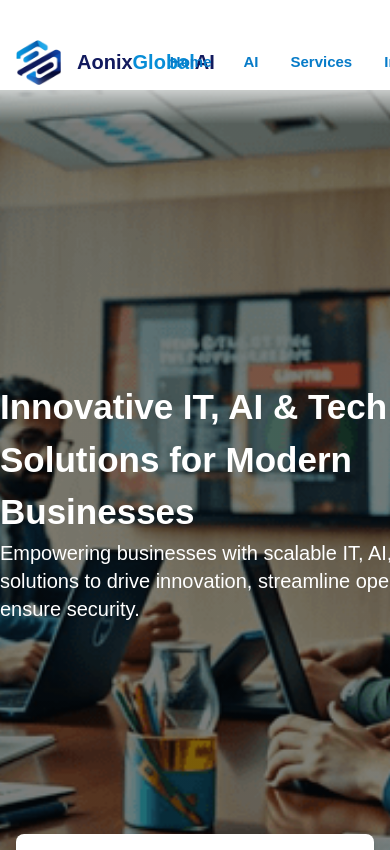
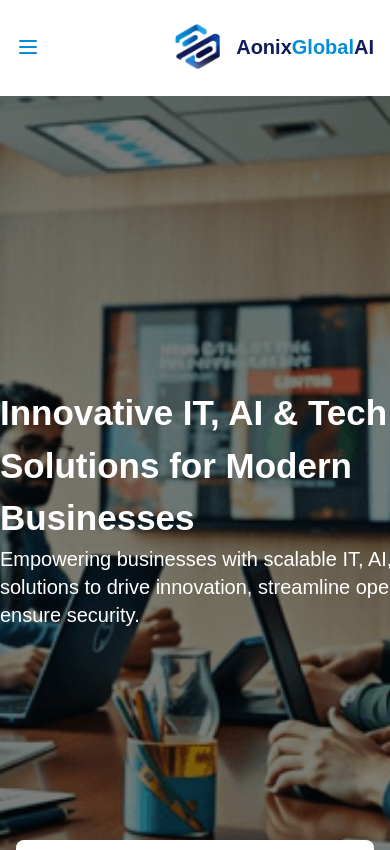
Before and after one commit to aOnixglobalai99/aonixglobalai-portfolio, a Next.js app: page / in a window 390 px wide. Shown: the top 850 px of the page. Built offline with nearby package versions, Linux system fonts and the light colour scheme.

Commit message:
hamburger and responsiveness added to header

```diff
--- a/src/app/Home/page.tsx
+++ b/src/app/Home/page.tsx
@@ -29,10 +29,8 @@ import FAQ from '../components/FAQs';
 const page = () => {
   return (
     <div className="" id="top">
-      <div className="header-back fixed w-full">
-        <Header />
-      </div>
-      <div className="pt-[90px]">
+      <Header />
+      <div className="">
         <div className="homepagefirstdiv-back h-[800px] bg-center bg-no-repeat bg-cover">
           <div className="h-full flex flex-col items-start w-[1140px] justify-center m-auto">
             <h2 className="text-[white]  font-black w-[488px] text-left text-[35px]">
--- a/src/app/components/Header.tsx
+++ b/src/app/components/Header.tsx
@@ -1,16 +1,124 @@
 'use client';
-// import React, { useState } from 'react';
+import React, { useState } from 'react';
 import Image from 'next/image';
 import Link from 'next/link';
-// import { FaChevronDown } from 'react-icons/fa';
-// import Dropdown from './Dropdown';
 import logo from '../assets/images/logo.png';
 
 const Header: React.FC = () => {
-  // const [isOpen, setIsOpen] = useState(false);
+  const [isOpen, setIsOpen] = useState(false);
 
   return (
-    <div className="max-w-[1140px] flex items-center justify-between m-auto px-4 py-6 bg-white">
+    <>
+      {/* Overlay */}
+      {isOpen && (
+        <div
+          className="fixed inset-0 bg-black bg-opacity-50 z-40"
+          onClick={() => setIsOpen(false)}
+        />
+      )}
+
+      {/* Slide-in Menu */}
+      <div
+        className={`fixed top-0 left-0 w-64 h-full bg-white z-50 transform transition-transform duration-300 ease-in-out ${
+          isOpen ? 'translate-x-0' : '-translate-x-full'
+        }`}
+      >
+        <div className="p-4">
+          <button
+            onClick={() => setIsOpen(false)}
+            className="mb-8 text-gray-500 hover:text-gray-700"
+          >
+            <svg
+              className="w-6 h-6"
+              fill="none"
+              stroke="currentColor"
+              viewBox="0 0 24 24"
+            >
+              <path
+                strokeLinecap="round"
+                strokeLinejoin="round"
+                strokeWidth={2}
+                d="M6 18L18 6M6 6l12 12"
+              />
+            </svg>
+          </button>
+          <div className="flex flex-col gap-4">
+            <Link
+              href="#top"
+              className="text-[15px] text-[#077bc8] font-semibold hover:text-[#121a5e]"
+            >
+              Home
+            </Link>
+            <Link
+              href=""
+              className="text-[15px] text-[#077bc8] font-semibold hover:text-[#121a5e]"
+            >
+              AI
+            </Link>
+            <Link
+              href="#our_services"
+              className="text-[15px] text-[#077bc8] font-semibold hover:text-[#121a5e]"
+            >
+              Services
+            </Link>
+            <Link
+              href="#industries"
+              className="text-[15px] text-[#077bc8] font-semibold hover:text-[#121a5e]"
+            >
+              Industry
+            </Link>
+            <Link
+              href="#our_work"
+              className="text-[15px] text-[#077bc8] font-semibold hover:text-[#121a5e]"
+            >
+              Our Work
+            </Link>
+            <Link
+              href="#our_blog"
+              className="text-[15px] text-[#077bc8] font-semibold hover:text-[#121a5e]"
+            >
+              Blog
+            </Link>
+            <Link
+              href="#contact_us"
+              className="text-[15px] text-[#077bc8] font-semibold hover:text-[#121a5e]"
+            >
+              Contact Us
+            </Link>
+            <button className="w-full bg-[#078dd7] rounded text-lg font-semibold text-white p-2.5 hover:bg-[#077bc8]">
+              Call Us
+            </button>
+          </div>
+        </div>
+      </div>
+
+      {/* Main Header */}
+      <nav className="header-back fixed w-full bg-white z-30">
+        <div className="max-w-[1140px] mx-auto px-4 py-6">
+          <div className="flex justify-between items-center">
+            {/* Mobile View Container */}
+            <div className="flex w-full lg:hidden items-center justify-between">
+              {/* Hamburger for mobile */}
+              <button
+                className="text-[#078dd7]"
+                onClick={() => setIsOpen(true)}
+              >
+                <svg
+                  className="w-6 h-6"
+                  fill="none"
+                  stroke="currentColor"
+                  viewBox="0 0 24 24"
+                >
+                  <path
+                    strokeLinecap="round"
+                    strokeLinejoin="round"
+                    strokeWidth={2}
+                    d="M4 6h16M4 12h16M4 18h16"
+                  />
+                </svg>
+              </button>
+
+              {/* Logo for mobile - now on the right */}
               <div className="flex items-center gap-4">
                 <Image src={logo} alt="headerImg" width={45} height={45} />
                 <h1 className="text-xl md:text-3xl font-bold text-[#121a5e]">
@@ -18,74 +126,75 @@ const Header: React.FC = () => {
                   <span className="text-[#121a5e]">AI</span>
                 </h1>
               </div>
-      <div>
-        <ul className="flex items-center gap-8">
-          <li>
+            </div>
+
+            {/* Desktop View Container */}
+            <div className="hidden lg:flex w-full items-center justify-between">
+              {/* Logo for desktop */}
+              <div className="flex items-center gap-4">
+                <Image src={logo} alt="headerImg" width={45} height={45} />
+                <h1 className="text-xl md:text-3xl font-bold text-[#121a5e]">
+                  Aonix<span className="text-[#078dd7]">Global</span>
+                  <span className="text-[#121a5e]">AI</span>
+                </h1>
+              </div>
+
+              {/* Desktop Navigation */}
+              <div className="flex items-center gap-8">
                 <Link
-              className="text-[15px] text-[#077bc8] font-semibold hover:text-[#121a5e] transition-[0.3s]"
                   href="#top"
+                  className="text-[15px] text-[#077bc8] font-semibold hover:text-[#121a5e]"
                 >
                   Home
                 </Link>
-          </li>
-          <li>
                 <Link
-              className="text-[15px] text-[#077bc8] font-semibold hover:text-[#121a5e] transition-[0.3s]"
                   href=""
+                  className="text-[15px] text-[#077bc8] font-semibold hover:text-[#121a5e]"
                 >
                   AI
                 </Link>
-          </li>
-          <li>
                 <Link
-              className="text-[15px] text-[#077bc8] font-semibold hover:text-[#121a5e] transition-[0.3s]"
                   href="#our_services"
+                  className="text-[15px] text-[#077bc8] font-semibold hover:text-[#121a5e]"
                 >
                   Services
                 </Link>
-          </li>
-          <li>
                 <Link
-              className="text-[15px] text-[#077bc8] font-semibold hover:text-[#121a5e] transition-[0.3s]"
                   href="#industries"
+                  className="text-[15px] text-[#077bc8] font-semibold hover:text-[#121a5e]"
                 >
                   Industry
                 </Link>
-          </li>
-          {/* Dropdown for PAGES */}
-          <li>
                 <Link
-              className="text-[15px] text-[#077bc8] font-semibold hover:text-[#121a5e] transition-[0.3s]"
                   href="#our_work"
+                  className="text-[15px] text-[#077bc8] font-semibold hover:text-[#121a5e]"
                 >
                   Our Work
                 </Link>
-          </li>
-          <li>
                 <Link
-              className="text-[15px] text-[#077bc8] font-semibold hover:text-[#121a5e] transition-[0.3s]"
                   href="#our_blog"
+                  className="text-[15px] text-[#077bc8] font-semibold hover:text-[#121a5e]"
                 >
                   Blog
                 </Link>
-          </li>
-
-          <li>
                 <Link
-              className="text-[15px] text-[#077bc8] font-semibold hover:text-[#121a5e] transition-[0.3s]"
                   href="#contact_us"
+                  className="text-[15px] text-[#077bc8] font-semibold hover:text-[#121a5e]"
                 >
                   Contact Us
                 </Link>
-          </li>
-        </ul>
-      </div>
-      <div>
-        <button className="bg-[#078dd7] rounded text-lg font-semibold text-[white] p-2.5 hover:bg-[#077bc8] transition-[0.3s]">
+                <button className="bg-[#078dd7] rounded text-lg font-semibold text-white p-2.5 hover:bg-[#077bc8]">
                   Call Us
                 </button>
               </div>
             </div>
+          </div>
+        </div>
+      </nav>
+
+      {/* Spacer */}
+      <div className="h-24"></div>
+    </>
   );
 };
 
--- a/src/app/globals.css
+++ b/src/app/globals.css
@@ -66,11 +66,14 @@ body {
   background-image: linear-gradient(rgba(18, 26, 94, 0.566), rgb(18, 26, 94)),
     url('assets/images/worldmap.png');
 }
+
 .header-back {
   background-image: radial-gradient(transparent 1px, #ffffff 1px);
   mask: linear-gradient(rgb(0, 0, 0) 60%, rgba(0, 0, 0, 0) 100%);
-  z-index: 2;
+  backdrop-filter: blur(8px);
+  -webkit-backdrop-filter: blur(8px);
 }
+
 .casestudyfirst-img-back {
   background-image: url('assets/images/caseone.jpg');
 }
```
Lines whose indentation alone changed are shown as unchanged.
